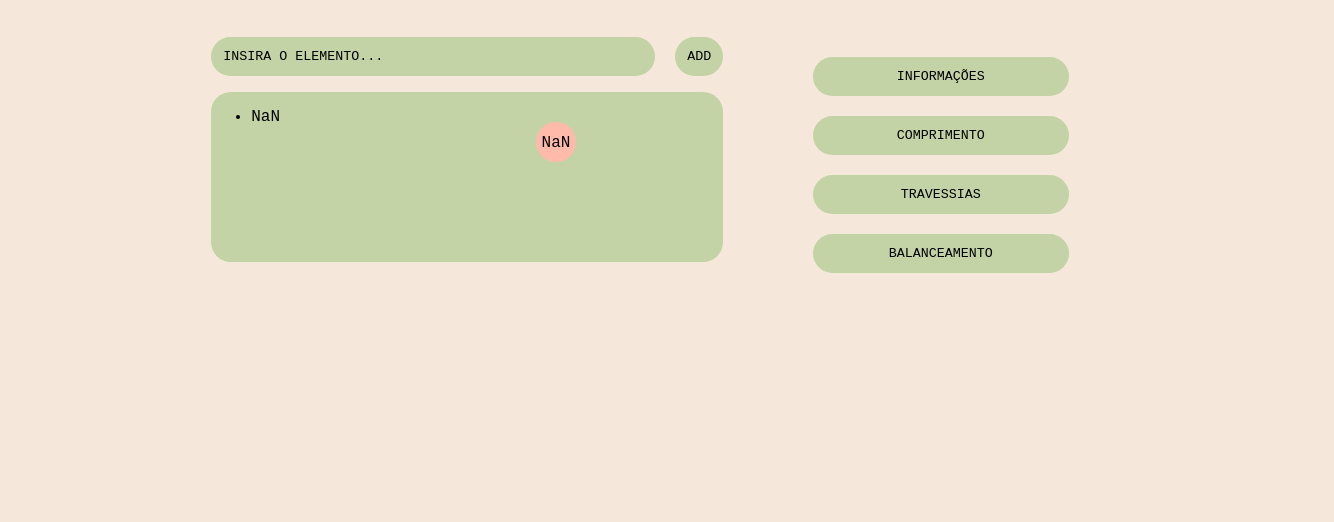
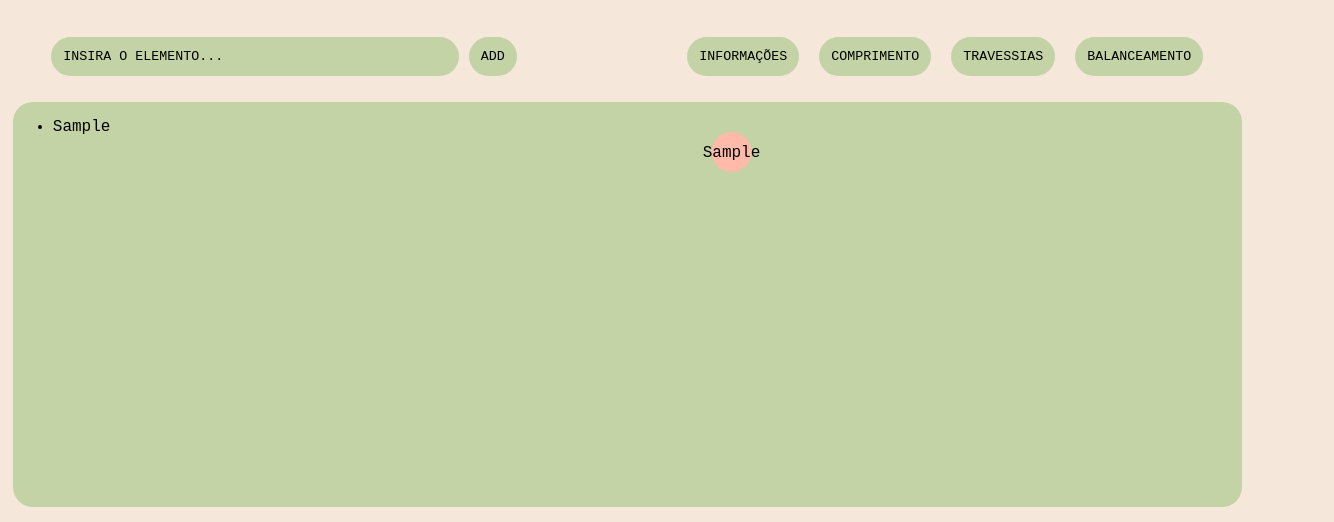
Before and after one commit to luciafm/Trab06, a plain HTML site: page index.html in a window 1280 px wide. Both pictures are taken after typing "Sample" into the empty fields and a click on the button "ADD". Shown: the part 179-701 px from the top of the page, 1334 px wide, since content can reach past the window. Drawn offline with Linux system fonts and the light colour scheme; grey boxes are pictures that could not be loaded.

Commit message:
corrigindo o metodo da árvore

```diff
--- a/index.html
+++ b/index.html
@@ -26,16 +26,11 @@
       alt="espirral roxo"
     />
     <!-- </div> -->
-    <div id="geral">
     <div class="novosElementos">
       <div class="elementos">
+        <div id="inputbutton">
           <input type="text" id="tarefa" placeholder="INSIRA O ELEMENTO..." />
           <button onclick="adicionarTarefa()">ADD</button>
-        </div>
-        <div class="inseridos">
-          <ul id="listaTarefas"></ul>
-          <div id="arvore-container"></div>
-        </div>
         </div>
         <div class="resultados">
           <div class="informacoes">
@@ -48,6 +43,14 @@
           <!-- <div class="campoResultados"></div> -->
         </div>
       </div>
+      <div class="inseridos">
+        <ul id="listaTarefas"></ul>
+        <div id="arvore-container">
+          <svg id="arvore-svg"></svg>
+        </div>
+      </div>
+    </div>
+    <div id="geral"></div>
 
     <div id="popup" class="popup">
       <div class="popup-content">
--- a/script.js
+++ b/script.js
@@ -1,80 +1,31 @@
 const listaTarefas = [];
 
-function adicionarTarefa() {
-  const inputTarefa = document.getElementById("tarefa");
-  const tarefa = inputTarefa.value;
-
-  if (tarefa !== "") {
-    const novoItem = document.createElement("li");
-    novoItem.textContent = tarefa;
-    listaTarefas.push(tarefa);
-    atualizarLista();
-    inputTarefa.value = "";
-
-    console.log("Tarefa adicionada:", tarefa);
-  }
-}
-
-function atualizarLista() {
-  const listaTarefasElement = document.getElementById("listaTarefas");
-  listaTarefasElement.innerHTML = "";
-  for (const tarefa of listaTarefas) {
-    const novoItem = document.createElement("li");
-    novoItem.textContent = tarefa;
-    listaTarefasElement.appendChild(novoItem);
-  }
-
-  console.log("Lista de tarefas completa:", listaTarefas);
-}
-
-const openButton = document.getElementById("openPopup");
-const closeButton = document.getElementById("closePopup");
-
-function abrir() {
-  popup.style.display = "flex";
-}
-function abrir2() {
-  popup2.style.display = "flex";
-}
-function abrir3() {
-  popup3.style.display = "flex";
-}
-function abrir4() {
-  popup4.style.display = "flex";
-}
-function fechar() {
-  popup.style.display = "none";
-  popup2.style.display = "none";
-  popup3.style.display = "none";
-  popup4.style.display = "none";
-}
-
-class Node {
-  constructor(key) {
-    this.key = key;
+      class TaskNode {
+        constructor(name) {
+          this.name = name;
           this.left = null;
           this.right = null;
         }
       }
 
-class BST {
+      class TaskBST {
         constructor() {
           this.root = null;
         }
 
-  insert(key) {
-    this.root = this._insert(this.root, key);
+        insertTask(name) {
+          this.root = this._insertTask(this.root, name);
         }
 
-  _insert(node, key) {
+        _insertTask(node, name) {
           if (node === null) {
-      return new Node(key);
+            return new TaskNode(name);
           }
 
-    if (key < node.key) {
-      node.left = this._insert(node.left, key);
+          if (name < node.name) {
+            node.left = this._insertTask(node.left, name);
           } else {
-      node.right = this._insert(node.right, key);
+            node.right = this._insertTask(node.right, name);
           }
 
           return node;
@@ -115,7 +66,7 @@ class BST {
           while (node.left !== null) {
             node = node.left;
           }
-    return node.key;
+          return node.name; // Retorna o menor nome alfabeticamente
         }
 
         max() {
@@ -129,7 +80,7 @@ class BST {
           while (node.right !== null) {
             node = node.right;
           }
-    return node.key;
+          return node.name; // Retorna o maior nome alfabeticamente
         }
 
         internalPathLength() {
@@ -166,7 +117,7 @@ class BST {
           return this._isBalanced(node.left) && this._isBalanced(node.right);
         }
 
-  // Métodos de travessia
+        // Adicione os métodos de travessia aqui
         inorderTraversal() {
           const result = [];
           this._inorderTraversal(this.root, result);
@@ -176,7 +127,7 @@ class BST {
         _inorderTraversal(node, result) {
           if (node !== null) {
             this._inorderTraversal(node.left, result);
-      result.push(node.key);
+            result.push(node.name); // Adiciona o nome à lista de resultados
             this._inorderTraversal(node.right, result);
           }
         }
@@ -189,7 +140,7 @@ class BST {
 
         _preorderTraversal(node, result) {
           if (node !== null) {
-      result.push(node.key);
+            result.push(node.name); // Adiciona o nome à lista de resultados
             this._preorderTraversal(node.left, result);
             this._preorderTraversal(node.right, result);
           }
@@ -205,7 +156,7 @@ class BST {
           if (node !== null) {
             this._postorderTraversal(node.left, result);
             this._postorderTraversal(node.right, result);
-      result.push(node.key);
+            result.push(node.name); // Adiciona o nome à lista de resultados
           }
         }
 
@@ -219,7 +170,7 @@ class BST {
 
           while (queue.length > 0) {
             const node = queue.shift();
-      result.push(node.key);
+            result.push(node.name); // Adiciona o nome à lista de resultados
 
             if (node.left !== null) {
               queue.push(node.left);
@@ -233,51 +184,66 @@ class BST {
           return result;
         }
 
-  // ... (outros métodos da árvore binária)
+        // Métodos de travessia e outras funcionalidades aqui
       }
 
-const tree = new BST();
+      const tree = new TaskBST();
 
       function adicionarTarefa() {
         const inputTarefa = document.getElementById("tarefa");
-  const tarefa = inputTarefa.value.trim();
+        const tarefaNome = inputTarefa.value.trim();
 
-  if (tarefa !== "") {
-    tree.insert(parseInt(tarefa));
-    atualizarLista();
-    mostrarInformacoes();
-    inputTarefa.value = "";
-
-    console.log("Tarefa adicionada:", tarefa);
-  }
-
+        if (tarefaNome !== "") {
+          tree.insertTask(tarefaNome);
+          listaTarefas.push(tarefaNome);
           atualizarLista();
           mostrarInformacoes();
           desenharArvore();
           inputTarefa.value = "";
 
-  console.log("Tarefa adicionada:", tarefa);
+          console.log("Tarefa adicionada:", tarefaNome);
+        }
+
+        const alturaAtual = tree.height();
+        if (alturaAtual > alturaMaxima) {
+          alturaMaxima = alturaAtual;
+        }
       }
 
       function atualizarLista() {
         const listaTarefasElement = document.getElementById("listaTarefas");
         listaTarefasElement.innerHTML = "";
 
-  treeTraversal(tree.root, (key) => {
+        for (const tarefa of listaTarefas) {
           const novoItem = document.createElement("li");
-    novoItem.textContent = key;
+          novoItem.textContent = tarefa;
           listaTarefasElement.appendChild(novoItem);
-  });
+        }
 
+        console.log("Lista de tarefas:", listaTarefas);
         console.log("Árvore de tarefas completa:", tree.root);
       }
 
-function treeTraversal(node, callback) {
-  if (node !== null) {
-    treeTraversal(node.left, callback);
-    callback(node.key);
-    treeTraversal(node.right, callback);
+      const openButton = document.getElementById("openPopup");
+      const closeButton = document.getElementById("closePopup");
+
+      function abrir() {
+        popup.style.display = "flex";
       }
+      function abrir2() {
+        popup2.style.display = "flex";
+      }
+      function abrir3() {
+        popup3.style.display = "flex";
+      }
+      function abrir4() {
+        popup4.style.display = "flex";
+      }
+      function fechar() {
+        popup.style.display = "none";
+        popup2.style.display = "none";
+        popup3.style.display = "none";
+        popup4.style.display = "none";
       }
 
       function mostrarInformacoes() {
@@ -307,109 +273,140 @@ function mostrarInformacoes() {
 
         travessiasElemento.innerHTML =
           `Travessia em Ordem:<br>${inorder}<br>` +
-    `<br>`+
+          `<br>` +
           `Travessia Pré-Ordem:<br>${preorder}<br>` +
-    `<br>`+
+          `<br>` +
           `Travessia Pós-Ordem:<br>${postorder}<br>` +
-    `<br>`+
+          `<br>` +
           `Travessia Level Order:<br>${levelorder}`;
       }
+      function addNode() {
+        const newNodeValue = document.getElementById("newNodeValue").value;
+        if (newNodeValue.trim() !== "") {
+          const newNode = document.createElement("div");
+          newNode.classList.add("node");
+          newNode.innerHTML = `
+                    <div class="node-value">${newNodeValue}</div>
+                    <div class="left"></div>
+                    <div class="right"></div>
+                `;
 
-function desenharArvore() {
-  const arvoreContainer = document.getElementById("arvore-container");
-  const inseridosDiv = document.querySelector(".inseridos");
-
-  const width = inseridosDiv.clientWidth;
-  const height = calcularAlturaArvore(tree.root) * 70 + 100; // Ajuste aqui
-
-  arvoreContainer.innerHTML = ""; // Limpar o conteúdo anterior
-
-  const svgNS = "http://www.w3.org/2000/svg";
-  const svg = document.createElementNS(svgNS, "svg");
-  svg.setAttribute("width", width);
-  svg.setAttribute("height", height);
-
-  if (tree.root !== null) {
-    const rootX = width / 2;
-    const rootY = 50;
-    const xSpacing = width / (2 * tree.size());
-    const ySpacing = 70;
-
-    desenharNo(svg, tree.root, rootX, rootY, xSpacing, ySpacing);
+          const selectedNode = document.querySelector(".selected");
+          if (selectedNode) {
+            const direction = confirm("Deseja adicionar à esquerda?")
+              ? "left"
+              : "right";
+            selectedNode.querySelector(`.${direction}`).appendChild(newNode);
+          } else {
+            document.getElementById("root").appendChild(newNode);
           }
 
-  arvoreContainer.appendChild(svg);
-  inseridosDiv.style.height = `${height}px`; // Ajustar a altura da div
+          // Limpar o valor do input
+          document.getElementById("newNodeValue").value = "";
+        }
       }
 
-function calcularAlturaArvore(node) {
-  if (node === null) {
-    return 0;
+      document.addEventListener("click", function (event) {
+        const nodes = document.querySelectorAll(".node");
+        nodes.forEach((node) => {
+          node.classList.remove("selected");
+        });
+
+        if (event.target.classList.contains("node")) {
+          event.target.classList.add("selected");
         }
-  return (
-    1 +
-    Math.max(
-      calcularAlturaArvore(node.left),
-      calcularAlturaArvore(node.right)
-    )
+      });
+      function desenharArvore() {
+        const arvoreSvg = document.getElementById("arvore-svg");
+        const arvoreContainer = document.getElementById("arvore-container");
+
+        // Definir o tamanho do SVG para o tamanho do arvore-container
+        arvoreSvg.setAttribute("width", arvoreContainer.clientWidth);
+        arvoreSvg.setAttribute("height", arvoreContainer.clientHeight);
+
+        arvoreSvg.innerHTML = ""; // Limpar conteúdo anteriorF
+
+        function desenharNo(node, x, y, depth = 0) {
+          if (node) {
+            const raio = 20; // Raio do círculo
+            const espacamentoHorizontal = 100; // Espaçamento horizontal entre nós
+            const espacamentoVertical = 70; // Espaçamento vertical entre níveis
+
+            const espacamentoX =
+              (espacamentoHorizontal / Math.pow(2, depth - 1)) * 1.5;
+            const espacamentoY = espacamentoVertical;
+
+            if (node.left) {
+              const linhaEsquerda = document.createElementNS(
+                "http://www.w3.org/2000/svg",
+                "line"
               );
+              linhaEsquerda.setAttribute("x1", x - 10); // Ajuste horizontal para a linha esquerda
+              linhaEsquerda.setAttribute("y1", y);
+              linhaEsquerda.setAttribute("x2", x - espacamentoX); // Ajuste horizontal para a linha esquerda
+              linhaEsquerda.setAttribute("y2", y + espacamentoY - raio);
+              linhaEsquerda.setAttribute("stroke", "#000"); // Cor da linha
+              arvoreSvg.appendChild(linhaEsquerda);
             }
 
-function desenharNo(svg, node, x, y, xSpacing, ySpacing) {
-  if (node.left !== null) {
-    svg.appendChild(drawLine(x, y, x - xSpacing, y + ySpacing));
-    desenharNo(
-      svg,
-      node.left,
-      x - xSpacing,
-      y + ySpacing,
-      xSpacing / 2,
-      ySpacing
+            if (node.right) {
+              const linhaDireita = document.createElementNS(
+                "http://www.w3.org/2000/svg",
+                "line"
               );
+              linhaDireita.setAttribute("x1", x + 10); // Ajuste horizontal para a linha direita
+              linhaDireita.setAttribute("y1", y);
+              linhaDireita.setAttribute("x2", x + espacamentoX); // Ajuste horizontal para a linha direita
+              linhaDireita.setAttribute("y2", y + espacamentoY - raio);
+              linhaDireita.setAttribute("stroke", "#000"); // Cor da linha
+              arvoreSvg.appendChild(linhaDireita);
             }
 
-  if (node.right !== null) {
-    svg.appendChild(drawLine(x, y, x + xSpacing, y + ySpacing));
             desenharNo(
-      svg,
+              node.left,
+              x - espacamentoX,
+              y + espacamentoY,
+              depth + 1
+            ); // Desenhar nó esquerdo
+            desenharNo(
               node.right,
-      x + xSpacing,
-      y + ySpacing,
-      xSpacing / 2,
-      ySpacing
-    );
-  }
+              x + espacamentoX,
+              y + espacamentoY,
+              depth + 1
+            ); // Desenhar nó direito
 
-  const circle = document.createElementNS(
+            const circulo = document.createElementNS(
               "http://www.w3.org/2000/svg",
               "circle"
             );
-  circle.setAttribute("cx", x);
-  circle.setAttribute("cy", y);
-  circle.setAttribute("r", 20);
-  circle.setAttribute("fill", "#FFBAAA"); // Definindo a cor como #FFBAAA
-  svg.appendChild(circle);
+            circulo.setAttribute("cx", x);
+            circulo.setAttribute("cy", y);
+            circulo.setAttribute("r", raio);
+            circulo.setAttribute("fill", "#FFBAAA"); // Cor de preenchimento do círculo
+            arvoreSvg.appendChild(circulo);
 
             const text = document.createElementNS(
               "http://www.w3.org/2000/svg",
               "text"
             );
             text.setAttribute("x", x);
-  text.setAttribute("y", y + 5);
-  text.setAttribute("text-anchor", "middle");
-  text.textContent = node.key;
-  svg.appendChild(text);
+            text.setAttribute("y", y + 5); // Ajuste vertical para centralizar o texto
+            text.setAttribute("text-anchor", "middle"); // Alinhamento central
+            text.textContent = node.name; // Nome do nó
+            arvoreSvg.appendChild(text);
+          }
         }
 
-function drawLine(x1, y1, x2, y2) {
-  const line = document.createElementNS(
-    "http://www.w3.org/2000/svg",
-    "line"
+        if (tree.root) {
+          const raizX = arvoreSvg.clientWidth / 2; // Coordenada X da raiz
+          desenharNo(tree.root, raizX, 50); // Começar desenho a partir do nó raiz
+          const profundidadeMaxima = tree.height(); // Profundidade máxima da árvore
+          const espacamentoVertical = 70; // Espaçamento vertical entre níveis
+
+          // Definir a altura do SVG com base na profundidade máxima e no espaçamento vertical
+          arvoreSvg.setAttribute(
+            "height",
+            (profundidadeMaxima + 1) * espacamentoVertical
           );
-  line.setAttribute("x1", x1);
-  line.setAttribute("y1", y1);
-  line.setAttribute("x2", x2);
-  line.setAttribute("y2", y2);
-  line.setAttribute("stroke", "black");
-  return line;
         }
+      }
--- a/styles.css
+++ b/styles.css
@@ -37,7 +37,6 @@
   width: 100%;
   text-align: start;
 }
-  .elementos,
 .inseridos,
 .campoResultados,
 .informacoes {
@@ -49,8 +48,11 @@
 }
 .informacoes {
   margin-left: 0;
-    flex-direction: column;
+  flex-direction: row;
   width: 20vw;
+}
+.inseridos {
+  justify-content: initial;
 }
 .resultados {
   display: flex;
@@ -77,7 +79,11 @@
 }
 
 ul {
+  display: flex;
+  flex-direction: column;
   color: black;
+  width: auto;
+  /* margin-left: 131px; */
 }
 #cabecalho {
   width: 100%;
@@ -139,10 +145,58 @@
 #closePopup {
   margin-top: 1vh;
 }
-  svg {
+
+#arvore-svg {
+  /* position: absolute; */
+  top: 0;
+  left: 0;
+  width: 94vw;
+  height: auto;
+  min-width: 1020px;
+  min-height: 400px;
+  object-fit: cover;
+  object-position: 0;
+  font-family: "object-fit: cover;";
+  z-index: -1;
+}
+p {
+  margin-bottom: 1vh;
+}
+.novosElementos {
+  display: flex;
+  flex-direction: column;
+  justify-content: space-between;
+  align-items: center;
   width: auto;
   height: auto;
 }
-  p{
-    margin-bottom: 1vh;
+.inseridos {
+  width: 96vw;
+  margin: 2vw 2vw 0vw 0vw;
+  height: auto;
 }
+#arvore-container {
+  width: 96vw;
+  height: auto;
+}
+.elementos {
+  width: 90vw;
+  margin: 0;
+  display: flex;
+  justify-content: space-between;
+  margin-right: 2vw;
+}
+input {
+  width: 30vw;
+  margin-right: 0;
+}
+.resultados,
+.informacoes {
+  width: auto;
+}
+#inputbutton {
+  margin-right: 1vw;
+}
+button {
+  width: auto;
+}
```
Also changed, not shown: 1 other file. Lines whose indentation alone changed are shown as unchanged.
